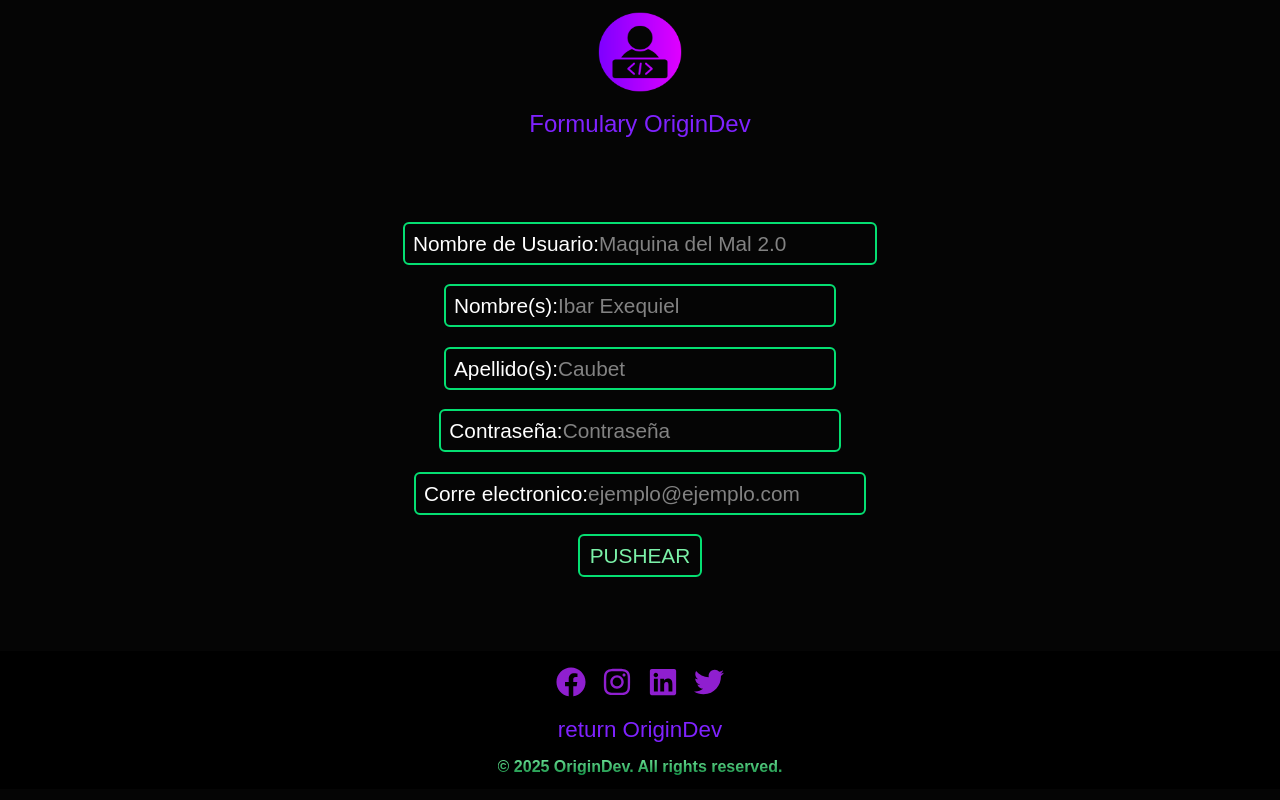
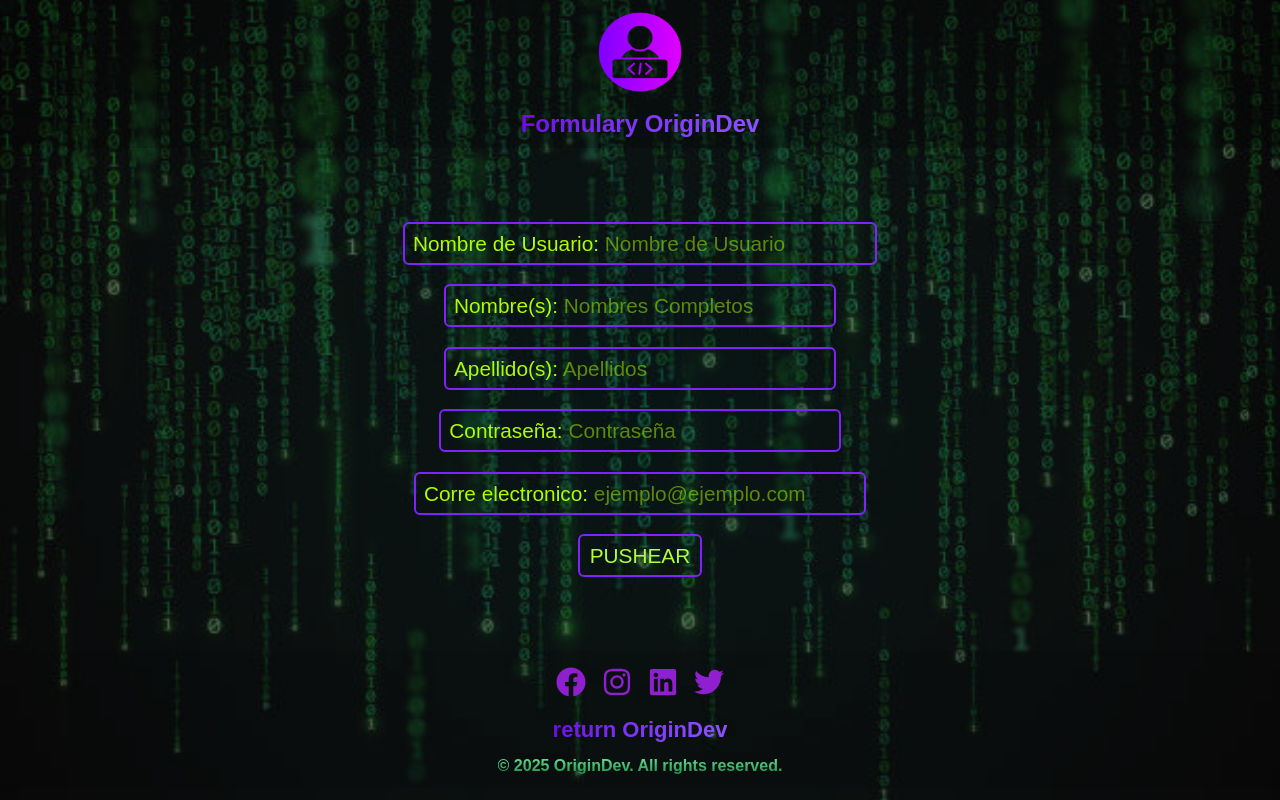
Before and after one commit to gastonmonsalvo/react-proyect-global, a Next.js app: page /FormUser in a window 1280 px wide. Built offline with nearby package versions, Linux system fonts and the light colour scheme.

Commit message:
Ajustando About/Cards/Footer/Presentation

```diff
--- a/src/components/CardsCarrito.jsx
+++ b/src/components/CardsCarrito.jsx
@@ -22,17 +22,17 @@ export default function CardsCarrito() {
   const [form, setForm] = useState({ salario: "", lenguaje: "", horas: "" });
 
   const handleReject = (id) => {
-    setCarrito((prevCarrito) => prevCarrito.filter((dev) => dev.id !== id)); // 🟣 eliminar del contexto
+    setCarrito((prevCarrito) => prevCarrito.filter((dev) => dev.id !== id)); // eliminar del contexto
     setCards((prev) => {
       const isLastCard = prev.length === 1 && prev[0].id === id;
       const hasContracts = contracts.length > 0;
 
       if (isLastCard && !hasContracts) {
-        limpiar(); // 🟣 borrar todo
+        limpiar(); // borrar todo
         return [];
       }
 
-      return prev.filter((card) => card.id !== id); // 🟣 eliminar localmente
+      return prev.filter((card) => card.id !== id); // eliminar localmente
     });
   };
 
--- a/src/components/FormUserForm.jsx
+++ b/src/components/FormUserForm.jsx
@@ -1,60 +1,95 @@
-import Link from "next/link"
+import Link from "next/link";
 import { FaFacebook, FaInstagram, FaTwitter, FaLinkedin } from "react-icons/fa";
 import { useContext } from "react";
 import { ThemeContext } from "@/contexts/ThemeContext";
 
-
-
 const FormUserForm = () => {
   const { darkMode } = useContext(ThemeContext);
-    const darkModeCopy = darkMode ? "from-green-600 to-green-900" : "from-green-300 to-green-700";
+  const darkModeCopy = darkMode
+    ? "from-green-600 to-green-900"
+    : "from-green-300 to-green-700";
   return (
     <>
-        <div className="h-screen w-full">
-            <header className="w-full flex flex-col justify-center items-center">
-                <img src="/img/logo_proyect.png" alt="Logo" className="size-22 my-1.5 pt-1" />
-                <h1 className="flex justify-center py-2 text-2xl text-violet-600">Formulary OriginDev</h1>
-            </header >
+      <div className="relative h-screen w-full overflow-hidden">
+        {/* Fondo con opacidad */}
+        <div className="absolute inset-0 bg-[url('/img/bg-matrix.jpg')] bg-cover bg-center opacity-40 z-0"></div>
+
+        {/* Contenido principal encima */}
+        <div className="relative z-10">
+          <header className="w-full flex flex-col justify-center items-center bg-black/20">
+            <img
+              src="/img/logo_proyect.png"
+              alt="Logo"
+              className="size-22 my-1.5 pt-1"
+            />
+            <h1 className="flex justify-center py-2 text-transparent bg-clip-text bg-gradient-to-l from-violet-500 to-violet-700 font-bold text-2xl">
+              Formulary OriginDev
+            </h1>
+          </header>
           <main className="w-full text-center flex justify-center items-center">
             <div>
-                    <form className="text-[1.3rem] text-white block p-20">
-                        <label className="border-2 border-green-400 p-2 rounded-md">
+              <form className="text-[1.3rem] text-[rgb(175,252,0)] block p-20">
+                <label className="border-2 border-violet-600 p-2 rounded-md">
                   Nombre de Usuario:
-                            <input type="text" name="nombre de usuario"  placeholder="Maquina del Mal 2.0"></input>
+                  <input
+                    type="text"
+                    name="nombre de usuario"
+                    placeholder=" Nombre de Usuario"
+                  ></input>
                 </label>
                 <br />
                 <br />
-                        <label className="border-2 border-green-400 p-2 rounded-md">
+                <label className="border-2 border-violet-600 p-2 rounded-md">
                   Nombre(s):
-                            <input type="text" name="nombre" placeholder="Ibar Exequiel"></input>
+                  <input
+                    type="text"
+                    name="nombre"
+                    placeholder=" Nombres Completos"
+                  ></input>
                 </label>
                 <br />
                 <br />
-                        <label className="border-2 border-green-400 p-2 rounded-md">
+                <label className="border-2 border-violet-600 p-2 rounded-md">
                   Apellido(s):
-                            <input type="text" name="apellido" placeholder="Caubet"></input>
+                  <input
+                    type="text"
+                    name="apellido"
+                    placeholder=" Apellidos"
+                  ></input>
                 </label>
                 <br />
                 <br />
-                        <label className="border-2 border-green-400 p-2 rounded-md">
+                <label className="border-2 border-violet-600 p-2 rounded-md">
                   Contraseña:
-                            <input type="password" name="contraseña" placeholder="Contraseña"></input>
+                  <input
+                    type="password"
+                    name="contraseña"
+                    placeholder=" Contraseña"
+                  ></input>
                 </label>
                 <br />
                 <br />
-                        <label className="border-2 border-green-400 p-2 rounded-md">
+                <label className="border-2 border-violet-600 p-2 rounded-md">
                   Corre electronico:
-                            <input type="email" name="corre electronico" placeholder="ejemplo@ejemplo.com"></input>
+                  <input
+                    type="email"
+                    name="corre electronico"
+                    placeholder=" ejemplo@ejemplo.com"
+                  ></input>
                 </label>
                 <br />
                 <br />
-                        <label className="border-2 border-green-400 p-2 rounded-md">
-                                <input type="submit" className="w-26 text-green-300 cursor-pointer rounded-md " value="PUSHEAR" />
+                <label className="border-2 border-violet-600 p-2 rounded-md hover:bg-violet-600/20">
+                  <input
+                    type="submit"
+                    className="w-26 text-[rgb(175,252,65)] cursor-pointer rounded-md"
+                    value="PUSHEAR"
+                  />
                 </label>
               </form>
             </div>
           </main>
-            <footer className="bg-black pb-2.5 flex justify-center items-center flex-col">
+          <footer className="bg-black/10 pb-2.5 flex justify-center items-center flex-col">
             <ul>
               <div className="flex gap-4 my-4 transition-colors duration-600">
                 <FaFacebook className="text-3xl transition-transform duration-500 hover:text-blue-500 hover:-translate-y-1 cursor-pointer" />
@@ -64,16 +99,25 @@ const FormUserForm = () => {
               </div>
             </ul>
             <ul>
-                    <li><Link href="/" className={`text-violet-600 text-[1.4rem] my-2 hover:text-green-600`}>return OriginDev</Link></li>
+              <li>
+                <Link
+                  href="/"
+                  className={`text-transparent bg-clip-text bg-gradient-to-l from-violet-500 to-violet-700 text-[22px] font-bold my-2 hover:text-[rgb(175,252,65)]`}
+                >
+                  return OriginDev
+                </Link>
+              </li>
             </ul>
-                <p className={`text-transparent bg-clip-text bg-gradient-to-b ${darkModeCopy} font-semibold text-center md:text-left mt-2`}>
+            <p
+              className={`text-transparent bg-clip-text bg-gradient-to-b ${darkModeCopy} font-semibold text-center md:text-left mt-2`}
+            >
               © {new Date().getFullYear()} OriginDev. All rights reserved.
             </p>
           </footer>
         </div>
+      </div>
+    </>
+  );
+};
 
-        </>
-    )
-}
-
-export default FormUserForm
+export default FormUserForm;
--- a/src/components/Presentation.jsx
+++ b/src/components/Presentation.jsx
@@ -19,7 +19,7 @@ const SplashScreen = ({ onFinish }) => {
       color: "#fff",
       fontSize: "2rem",
       flexDirection: "column",
-      color: "violet"
+      color: "purple"
     }}>
         <img src="img/logo_proyect.png" alt="Logo" style={{width: "100px"}}/>
         OD
--- a/src/components/TestimoniosSection.jsx
+++ b/src/components/TestimoniosSection.jsx
@@ -33,7 +33,7 @@ const TestimoniosSlider = () => {
   return (
     <section className=" text-white py-16 px-4">
       <h2 className="text-2xl md:text-4xl font-bold text-center mb-4 text-[rgb(175,252,65)]">Testimonios</h2>
-      <h3 className="text-2xl text-center text-purple-500 mb-4 "> Vos podrias ser el siguiente!</h3>
+      <h3 className="text-2xl text-center text-purple-500 mb-4 "> ¡Vos podrias ser el siguiente!</h3>
       <div className="overflow-hidden max-w-5x1 mx-auto">
         <motion.div
           ref={containerRef}
--- a/src/utils/FoldeButton.js
+++ b/src/utils/FoldeButton.js
@@ -1,12 +1,12 @@
 import { useState } from "react";
 
-const FoldeButton = ({ label, children }) => {
+const FoldeButton = ({ label, children, className= '' }) => {
   const [button, setButton] = useState(false);
 
   return (
     <div className="flex flex-col items-center w-full gap-2">
       <button
-        className="px-4 py-2 bg-purple-700 text-white rounded font-bold text-sm shadow cursor-pointer hover:bg-green-700 transition"
+        className={`px-5 py-2 mt-1 rounded-lg shadow bg-black/30 mb-2 text-white font-bold text-2x1 cursor-pointer hover:bg-black/20 hover:brightness-110 hover:text-white transition ${className}`}
         onClick={() => setButton(!button)}
       >
         {label}
```
Also changed, not shown: src/components/About.jsx (+12 -12 lines), src/components/Cards.jsx (+10 -5 lines), src/components/CountrySearchFilter.jsx (+5 -5 lines), src/components/DatePerson.jsx (+13 -3 lines), src/components/Footer.jsx (+5 -5 lines), src/components/Navbar.jsx (+4 -4 lines). Lines whose indentation alone changed are shown as unchanged.
